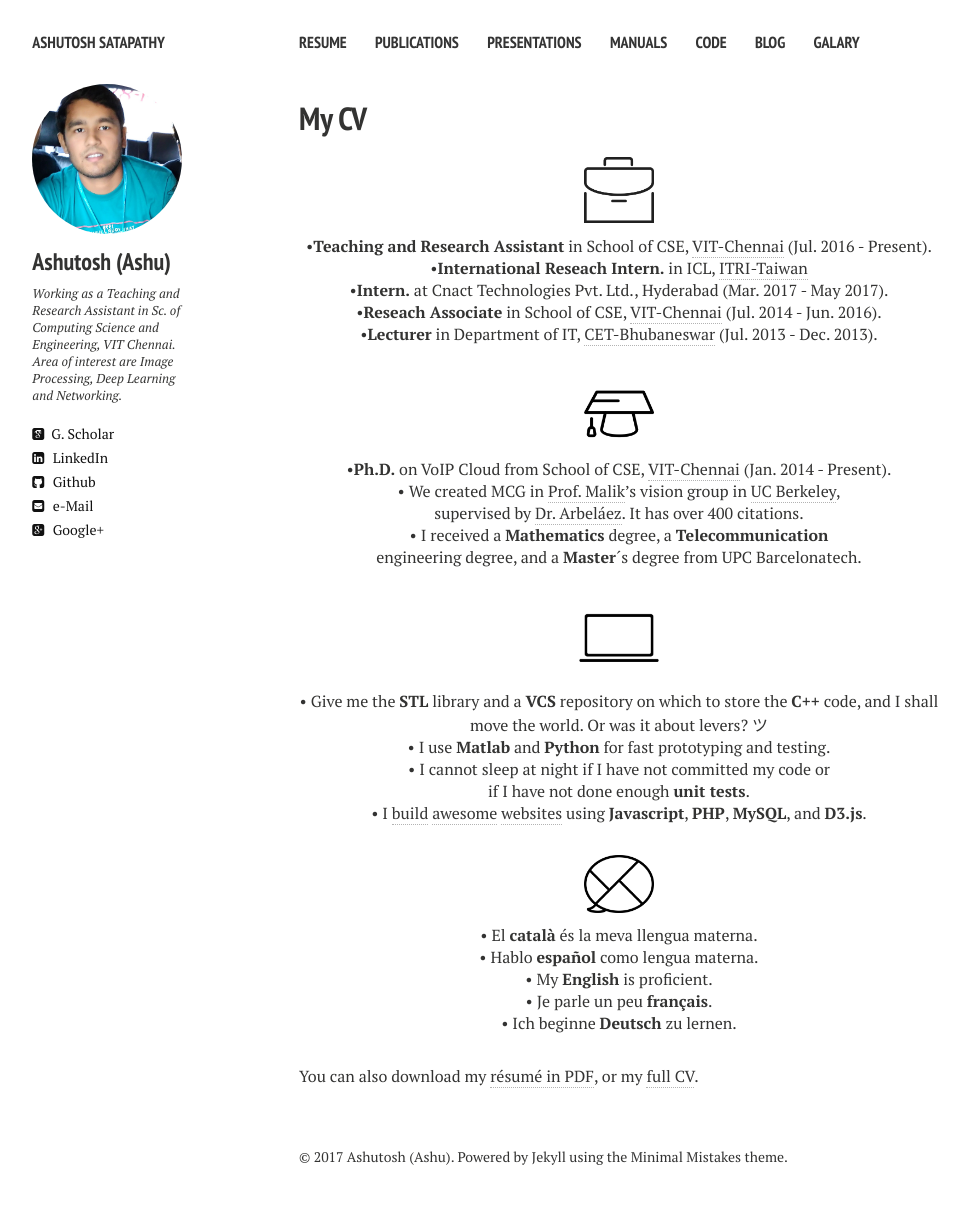
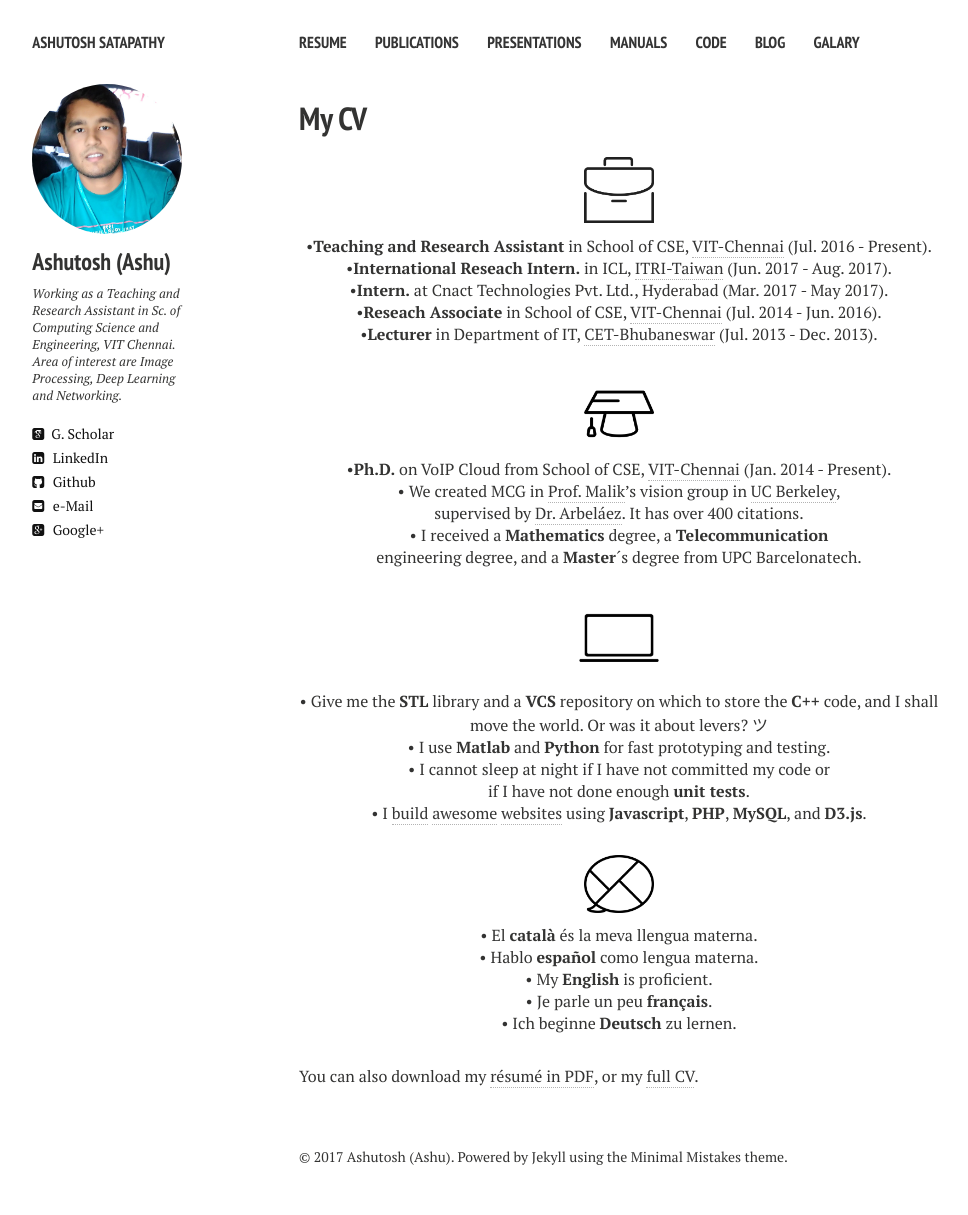
Before and after one commit to ashutoshsatapathy1990/ashutoshsatapathy1990.github.io, a Jekyll site: the page built from cv.md, in a window 1280 px wide. Shown: the whole page, without its empty margins (21-989 px from the left). Built offline with Jekyll 4.4.1, drawn with Linux system fonts in a browser that asks for light colours; nearby versions of some CDN libraries.

Commit message:
Update cv.html

```diff
--- a/_layouts/cv.html
+++ b/_layouts/cv.html
@@ -46,7 +46,7 @@
     <div class="article-wrap">
     <p align="center" class=bottom-small><img src="{{ site.url }}/images/CV/business.png" alt="Work Experience" width="70" height="70"></p>
     <p align="center">&#8226<strong>Teaching and Research Assistant</strong> in School of CSE, <a href="http://chennai.vit.ac.in/" target="_blank">VIT-Chennai</a> (Jul. 2016 - Present).</p>
-    <p align="center">&#8226<strong>International Reseach Intern.</strong> in ICL, <a href="https://www.itri.org.tw/" target="_blank">ITRI-Taiwan</a (Jun. 2017 - Aug. 2017).</p>
+    <p align="center">&#8226<strong>International Reseach Intern.</strong> in ICL, <a href="https://www.itri.org.tw/" target="_blank">ITRI-Taiwan</a> (Jun. 2017 - Aug. 2017).</p>
     <p align="center">&#8226<strong>Intern.</strong> at Cnact Technologies Pvt. Ltd., Hyderabad (Mar. 2017 - May 2017).</p>
     <p align="center">&#8226<strong>Reseach Associate</strong> in School of CSE, <a href="http://chennai.vit.ac.in/" target="_blank">VIT-Chennai</a> (Jul. 2014 - Jun. 2016).</p>
      <p align="center" class="bottom-three">&#8226<strong>Lecturer</strong> in Department of IT, <a href="https://www.cet.edu.in/" target="_blank">CET-Bhubaneswar</a> (Jul. 2013 - Dec. 2013).</p>
```
